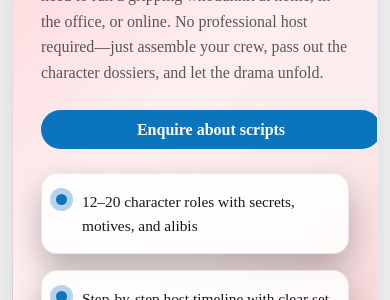
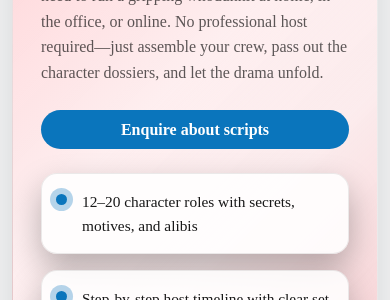
Before and after one commit to gameslabbangalore-maker/website, a Jekyll site: the page built from murder-mystery-scripts.html, in a window 390 px wide. Shown: the part 345-645 px from the top of the page. Built offline with Jekyll 4.4.1, drawn with Linux system fonts in a browser that asks for light colours.

Commit message:
Fix mobile enquire CTA overflow

```diff
--- a/assets/css/murder-mystery-scripts.css
+++ b/assets/css/murder-mystery-scripts.css
@@ -346,6 +346,10 @@ body.scripts-page .scripts-contact .contact-wrap {
   .scripts-hero-actions .book-btn {
     width: 100%;
     text-align: center;
+    box-sizing: border-box;
+    display: flex;
+    justify-content: center;
+    align-items: center;
   }
 
   .scripts-hero-actions {
```
